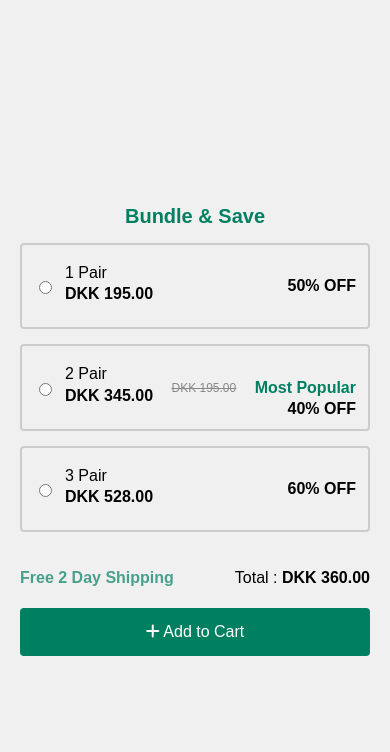
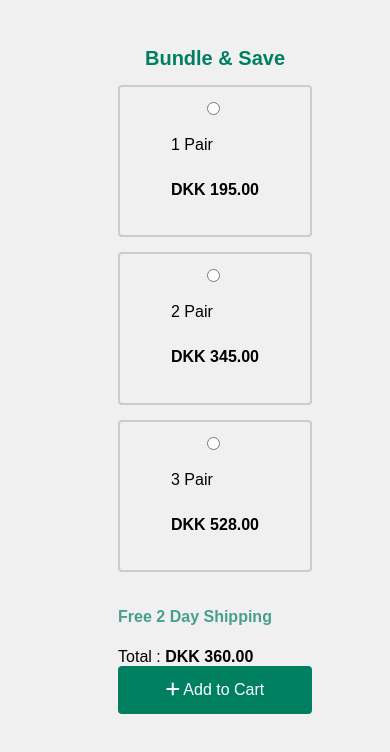
Before and after one commit to MD-Mujtaba/assessment, a plain HTML site: page index.html in a window 390 px wide. Drawn offline with Linux system fonts and the light colour scheme.

Commit message:
Responsive UI + Comments Added

```diff
--- a/index.html
+++ b/index.html
@@ -10,8 +10,11 @@
 </head>
 
 <body>
+    <!-- Wrap the card in a container for responsiveness -->
+    <div class="container">
         <div class="card">
             <h2>Bundle & Save</h2>
+            <!-- 1 Pair Section Starts From Here-->
             <div class="expandable" onclick="selectOption(this)">
                 <div class="options">
                     <input type="radio" name="option" id="pair1" value="pair1">
@@ -22,9 +25,8 @@
                     <span class="discount">50% OFF</span>
                 </div>
             </div>
+            <!-- 2 Pair Section Starts From Here-->
             <div class="expandable" onclick="selectOption(this)">
-
-
                 <div class="options">
                     <input type="radio" name="option" id="pair2" value="pair2">
                     <div class="pair">
@@ -38,6 +40,7 @@
                     </div>
                 </div>
             </div>
+            <!-- 3 Pair Section Starts From Here-->
             <div class="expandable" onclick="selectOption(this)">
                 <div class="options">
                     <input type="radio" name="option" id="pair3" value="pair3">
@@ -48,6 +51,7 @@
                     <span class="discount">60% OFF</span>
                 </div>
             </div>
+            <!-- Card Footer -->
             <div class="shipping">
                 <h4 class="free-shipping">Free 2 Day Shipping</h4>
                 <label for="">Total : <strong>DKK 360.00</strong></label>
@@ -56,6 +60,7 @@
                 <i class="fa-solid fa-plus"></i> Add to Cart
             </button>
         </div>
+    </div>
     <script src="script.js"></script>
 </body>
 
--- a/style.css
+++ b/style.css
@@ -9,15 +9,13 @@ body {
   background-color: #f0f0f0;
 }
 
+/* Make a Card Box */
 .card {
   width: 400px;
-  /* border: 1px solid #ccc; */
-  /* border-radius: 8px; */
   padding: 20px;
-  /* box-shadow: 0 2px 4px rgba(0, 0, 0, 0.1); */
-  /* background-color: #fff; */
 }
 
+/* Card Heading  */
 .card h2 {
   font-size: 20px;
   margin-bottom: 15px;
@@ -47,10 +45,12 @@ body {
   gap: 5px;
 }
 
+/* Gap Between Radio Button and Label */
 .options input[type="radio"] {
   margin-right: 8px;
 }
 
+/* Reduce Line Height of RadioLabel & PairText */
 .options .pair {
   line-height: 0;
   padding-top: 1rem;
@@ -67,27 +67,32 @@ body {
   color: #007f61;
 }
 
+/* Reduce Line Height between Discount and Popular */
 .options .popular {
   line-height: 0;
   text-align: right;
 }
 
+/* Align Discount Text On Right */
 .options .discount {
   margin-left: auto;
   font-weight: bold;
 }
 
+/* Align Footer Texts on Both Ends */
 .shipping {
   display: flex;
   justify-content: space-between;
   align-items: center;
 }
 
+/* Color the Text and Apply Some Transparency */
 .free-shipping {
   color: #007f61;
   opacity: 0.7;
 }
 
+/* Card Button */
 .add-to-cart {
   display: block;
   width: 100%;
@@ -101,6 +106,7 @@ body {
   border-radius: 4px;
 }
 
+/* Background and Border When Radio Button is Selected */
 .expandable.selected {
   border: 2px solid #007f61;
   background-color: #F4FBF9;
@@ -109,3 +115,52 @@ body {
 .margin-left{
   margin-left: 10px;
 }
+
+
+/* Add media query for screens with a maximum width of 600px */
+@media only screen and (max-width: 600px) {
+  body{
+    /* Remove 100vh height from body */
+    height: auto;
+  }
+
+  .container {
+    /* Add some spacing on small screens */
+    padding: 10px;
+  }
+
+  .card {
+    /* Reduce the width for small screens */
+    width: 100%;
+  }
+
+  .options {
+    /* Make the options stack on top of each other */
+    flex-direction: column;
+    gap: 10px;
+  }
+
+  /* Hide the discount/sale information on small screens */
+  .options .sale,
+  .options .discount,
+  .options .popular {
+    display: none;
+  }
+
+  .options .pair {
+    /* Adjust the line-height for better spacing on small screens */
+    line-height: 1.5;
+    padding-top: 0.5rem;
+  }
+
+  .shipping {
+    /* Adjust alignment for small screens */
+    flex-direction: column;
+    align-items: flex-start;
+  }
+
+  .add-to-cart {
+    /* Center the button text on small screens */
+    text-align: center;
+  }
+}
```
Lines whose indentation alone changed are shown as unchanged.
